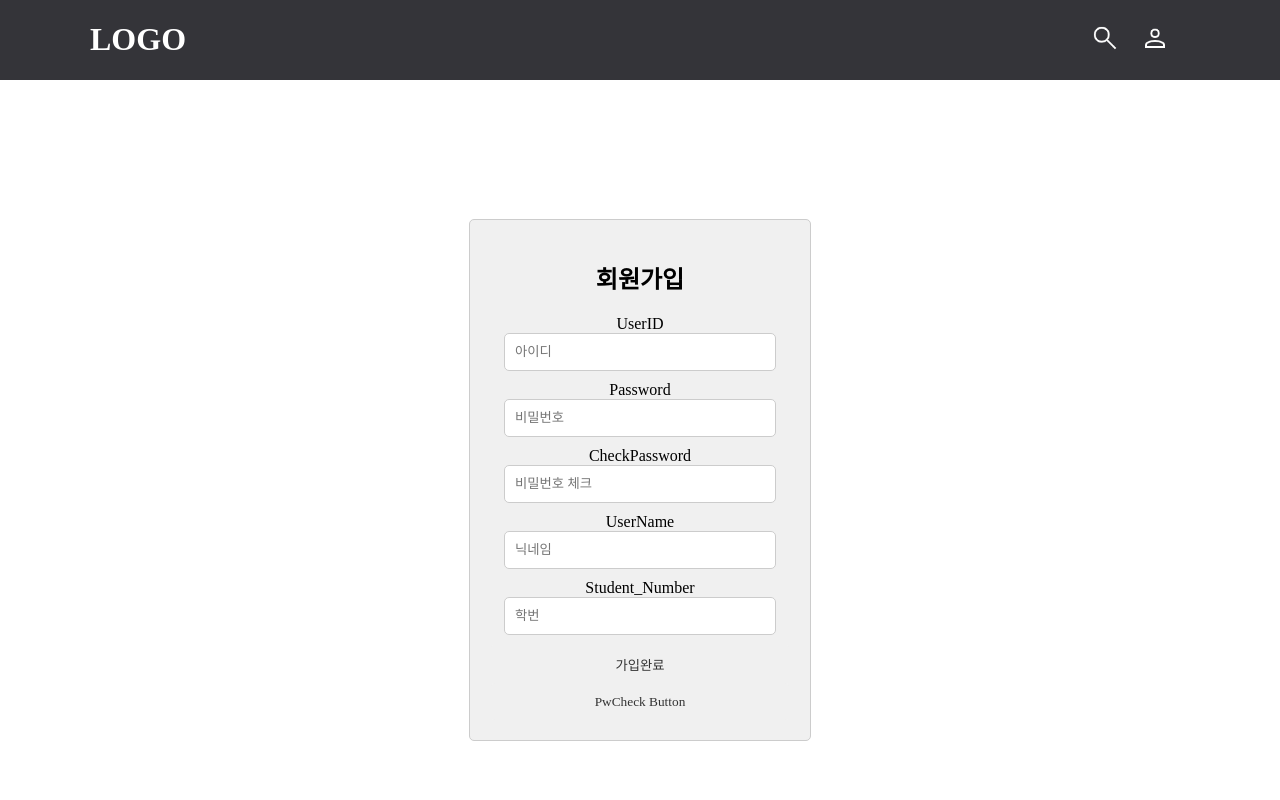
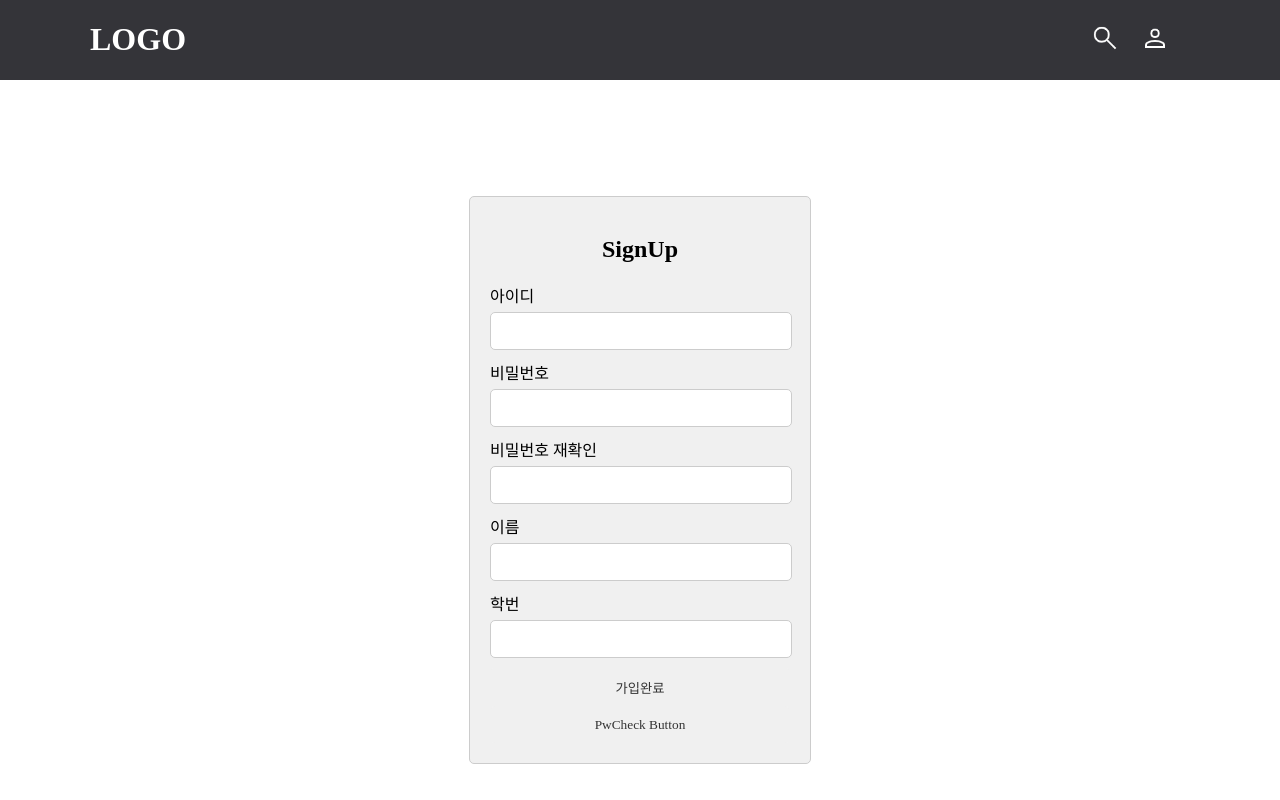
Before and after one commit to sanjeonsujeon/frontEnd, a React (Create React App) app: page /signup in a window 1280 px wide. Shown: the top 800 px of the page. Built offline with nearby package versions, Linux system fonts and the light colour scheme; a web font is replaced by a local one.

Commit message:
코드 정리 및 회원가입 폼 ui 변경

```diff
--- a/src/pages/Login.jsx
+++ b/src/pages/Login.jsx
@@ -68,7 +68,7 @@ const Login = () => {
       })
       .then((res) => {
         console.log(res);
-            localStorage.setItem("authorization",res.headers.authorization);
+        localStorage.setItem("authorization", res.headers.authorization);
         localStorage.setItem("refreshtoken", res.headers.refershtoken);
         setInterval(onSilentRefresh, 60000);
         onSilentRefresh();
@@ -87,8 +87,8 @@ const Login = () => {
       .then((response) => {
         console.log(response);
         console.log("연장됨")
-                localStorage.setItem("authorization",response.headers.authorization);
-                localStorage.setItem("refreshtoken",response.headers.refreshtoken);
+        localStorage.setItem("authorization", response.headers.authorization);
+        localStorage.setItem("refreshtoken", response.headers.refreshtoken);
         setInterval(onSilentRefresh, 60000);
       })
       .catch(error => {
--- a/src/pages/SginUp.jsx
+++ b/src/pages/SginUp.jsx
@@ -8,7 +8,7 @@ const SignUpContent = styled.div`
   justify-content: center;
   align-items: center;
   height: 100vh;
-`
+`;
 
 const SignUpForm = styled.div`
   width: 300px;
@@ -16,19 +16,21 @@ const SignUpForm = styled.div`
   border: 1px solid #ccc;
   border-radius: 5px;
   background-color: #f0f0f0;
-`
+`;
 
 const Label = styled.label`
   margin-bottom: 5px;
-`
+  text-align: left;
+  display: block;
+`;
 
 const Input = styled.input`
-	width: 250px;
+  width: 280px;
   padding: 10px;
   margin-bottom: 10px;
   border-radius: 5px;
   border: 1px solid #ccc;
-`
+`;
 
 const Button = styled.button`
   width: 100%;
@@ -43,11 +45,11 @@ const Button = styled.button`
   &:hover {
     background-color: #ccc;
   }
-`
+`;
 
 const Title = styled.h2`
   margin-bottom: 20px;
-`
+`;
 
 const SignUp = () => {
   const [user_id, setUserIdInput] = useState("");
@@ -60,19 +62,19 @@ const SignUp = () => {
 
   const PwCheck = () => {
     axios
-			.post('localhost:8080/check', {
+      .post("localhost:8080/check", {
         PW: pw,
         PWCK: pwcheck,
-			}).then((response) => {
+      })
+      .then((response) => {
         if ((response.status = 200)) {
-					return navigate("/Login")
+          return navigate("/Login");
         }
-			}).catch((error) => {
+      })
+      .catch((error) => {});
+  };
 
-			})
-	}
-
-	const requestData = { user_id, pw, name, st_number }
+  const requestData = { user_id, pw, name, st_number };
   const registeraxios = () => {
     axios
       .post("http://172.22.200.51:8080/api/signup-pp", requestData)
@@ -80,44 +82,50 @@ const SignUp = () => {
         if ((response.status = 200)) {
           return alert("회원가입 완료"), navigate("/Login");
         }
-			}).catch((error) => {
+      })
+      .catch((error) => {
         return alert("회원가입에 실패했습니다!");
-			})
-	}
+      });
+  };
 
   return (
     <SignUpContent>
       <SignUpForm>
-				<Title>회원가입</Title>
-				<Label>UserID</Label>
+        <Title>SignUp</Title>
+        <Label>아이디</Label>
+        <Input
+          type="id"
+          onChange={(e) => {
+            setUserIdInput(e.target.value);
+          }}
+        />
+        <Label>비밀번호</Label>
+        <Input
+          type="password"
+          onChange={(e) => {
+            setPasswordInput(e.target.value);
+          }}
+        />
+        <Label>비밀번호 재확인</Label>
+        <Input
+          type="password"
+          onChange={(e) => {
+            setPasswordCheck(e.target.value);
+          }}
+        />
+        <Label>이름</Label>
         <Input
           type="text"
-					placeholder="아이디"
-					onChange={(e) => { setUserIdInput(e.target.value); }}
+          onChange={(e) => {
+            setnameInput(e.target.value);
+          }}
         />
-				<Label>Password</Label>
-				<Input
-					type="password"
-					placeholder="비밀번호"
-					onChange={(e) => { setPasswordInput(e.target.value); }}
-				/>
-				<Label>CheckPassword</Label>
-				<Input
-					type="password"
-					placeholder="비밀번호 체크"
-					onChange={(e) => { setPasswordCheck(e.target.value); }}
-				/>
-				<Label>UserName</Label>
+        <Label>학번</Label>
         <Input
           type="text"
-					placeholder="닉네임"
-					onChange={(e) => { setnameInput(e.target.value); }}
-				/>
-				<Label>Student_Number</Label>
-				<Input
-					type="text"
-					placeholder="학번"
-					onChange={(e) => { setstudent_numberInput(e.target.value); }}
+          onChange={(e) => {
+            setstudent_numberInput(e.target.value);
+          }}
         />
         <Button onClick={registeraxios}>가입완료</Button>
         <Button onClick={PwCheck}>PwCheck Button</Button>
```
Also changed, not shown: src/pages/Detail.jsx (line endings or trailing spaces), src/pages/Main.jsx (indentation only), src/pages/UpdatePost.jsx (line endings or trailing spaces). Lines whose indentation alone changed are shown as unchanged.
